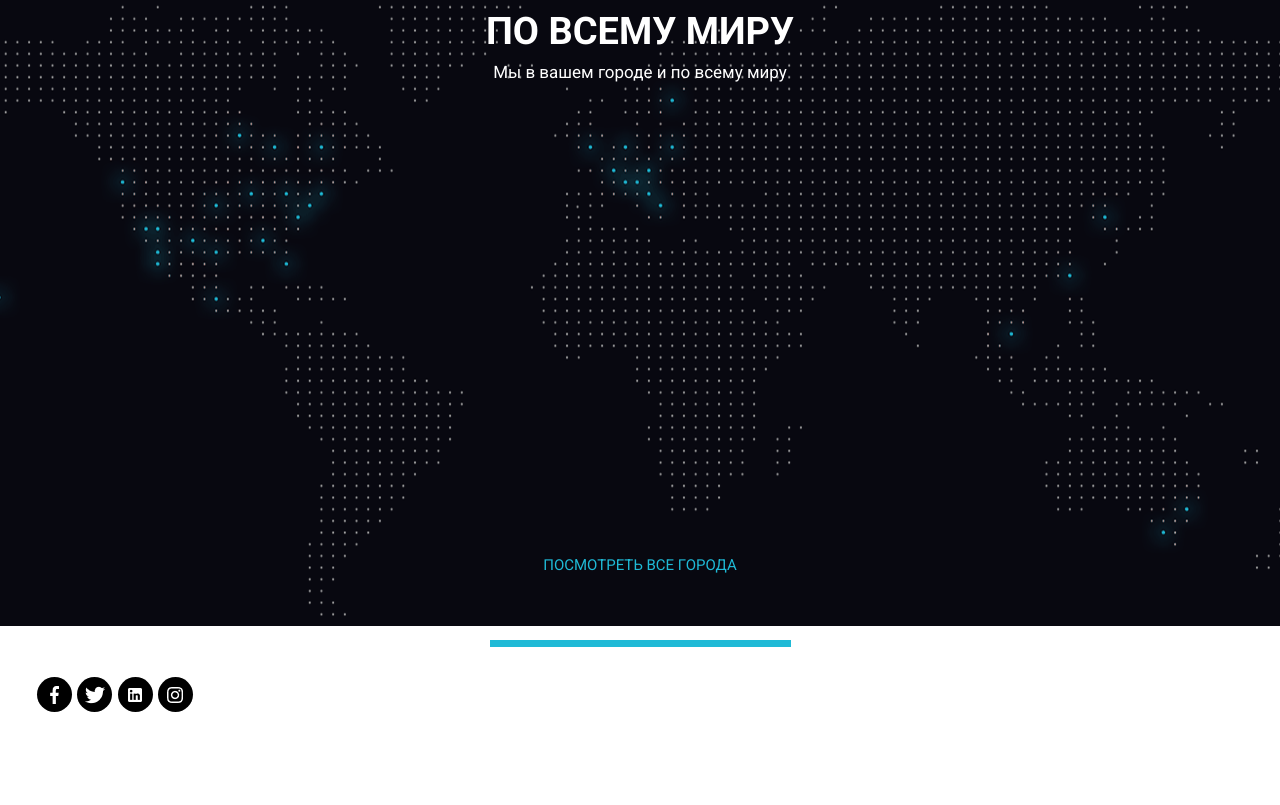
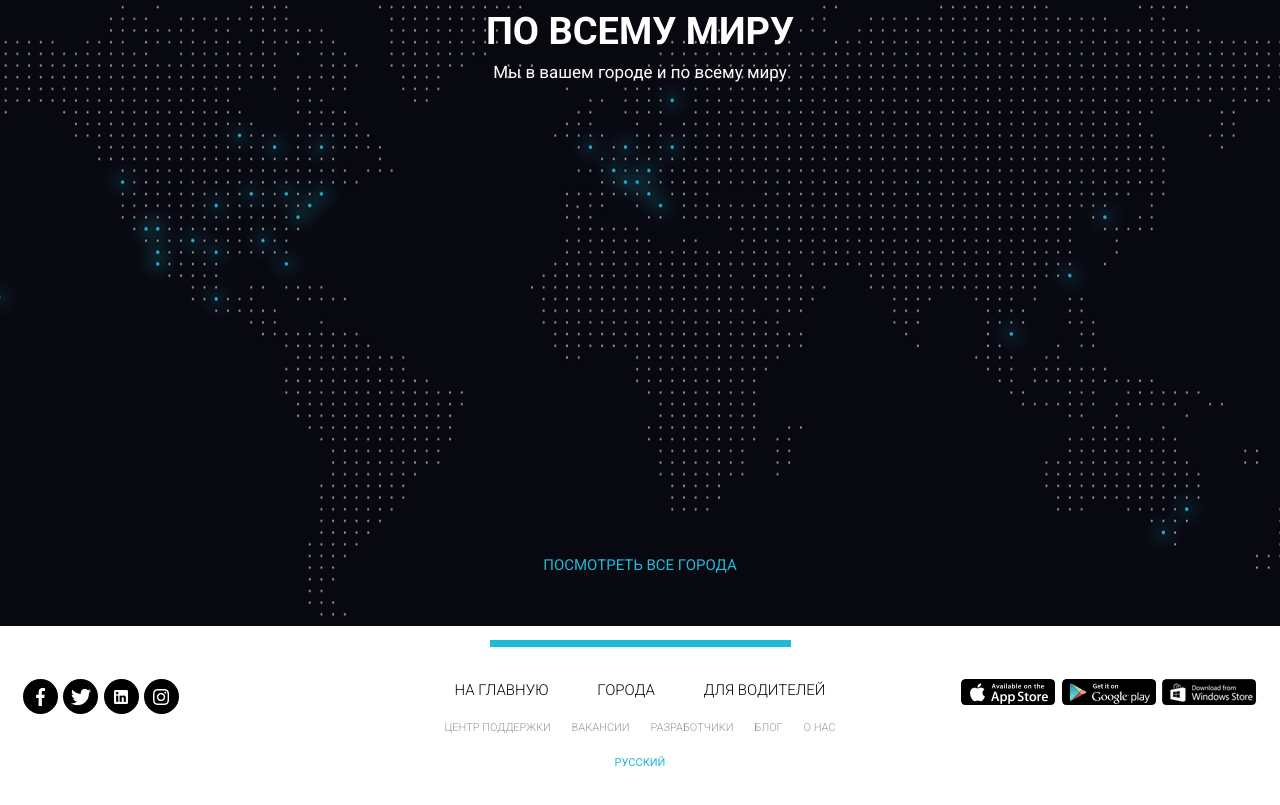
Before and after one commit to dan1795qa/HTML_CSS_Project, a plain HTML site: page Uber/src/index.html in a window 1280 px wide. Shown: the part 4614-5419 px from the top of the page. Before the commit the page ends 5394 px from the top, so only its background shows below. Drawn offline with Linux system fonts and the light colour scheme.

Commit message:
finish add section 'footer'

```diff
--- a/Uber/src/index.html
+++ b/Uber/src/index.html
@@ -330,6 +330,7 @@
     <footer>
         <div class="footer-line"></div>
         <div class="footer-wrapper">
+            <div>
                 <div class="footer-social">
                     <div class="footer-social-item">
                         <a href="#">
@@ -352,12 +353,33 @@
                         </a>
                     </div>
                 </div>
+            </div>
+            <div>
                 <div class="footer-link">
-                <div class="footer-link-main"></div>
-                <div class="footer-link-sublink"></div>
-                <div class="footer-link-lang"></div>
+                    <div class="footer-link-main">
+                        <a href="#">на главную</a>
+                        <a href="#">города</a>
+                        <a href="#">для водителей</a>
                     </div>
-            <div class="footer-store"></div>
+                    <div class="footer-link-sublink">
+                        <a href="#">центр поддержки</a>
+                        <a href="#">вакансии</a>
+                        <a href="#">разработчики</a>
+                        <a href="#">блог</a>
+                        <a href="#">о нас</a>
+                    </div>
+                    <a href="#" class="footer-link-lang">русский</a>
+                </div>
+            </div>
+            <div>
+                <div class="footer-store">
+                    <a href="#">
+                        <img src="/icons/Ссылки.png" alt="insta" class="round">
+                    </a>
+                    </a>
+                </div>
+            </div>
+
         </div>
     </footer>
 
```
Also changed, not shown: Uber/src/sass/style.sass (+39 -3 lines), Uber/src/css/style.min.css, Uber/src/icons/Ссылки.png (added), 1 other file. Lines whose indentation alone changed are shown as unchanged.
